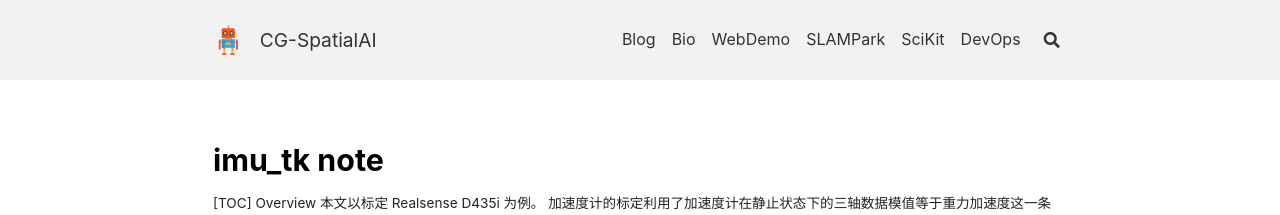
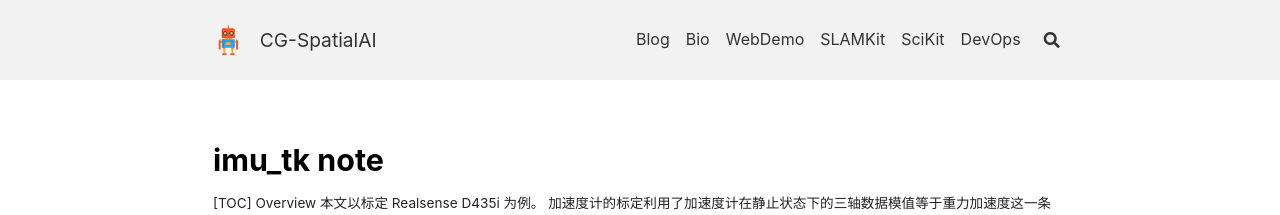
Before and after one commit to cggos/spatial-ai, a Jekyll site: the page built from index.html, in a window 1280 px wide and 900 px high. Shown: the top 215 px of the window. Built offline with Jekyll 4.4.1, drawn with Linux system fonts in a browser that asks for light colours; nearby versions of some CDN libraries; formulas are drawn with MathJax 3; the list of posts is cut into pages by our own code; comment, search, counter and statistics services are not loaded.

Commit message:
update _data/navigation.yml

```diff
--- a/_data/navigation.yml
+++ b/_data/navigation.yml
@@ -55,8 +55,8 @@ header:
   - title: WebDemo
     url: /projects/homepage.html
 
-  - title: SLAMPark
-    url: https://slam-park.readthedocs.io/zh/latest/
+  - title: SLAMKit
+    url: https://slamkit.readthedocs.io/
 
   - title: SciKit
     url: https://cggos.github.io/scikit
```
